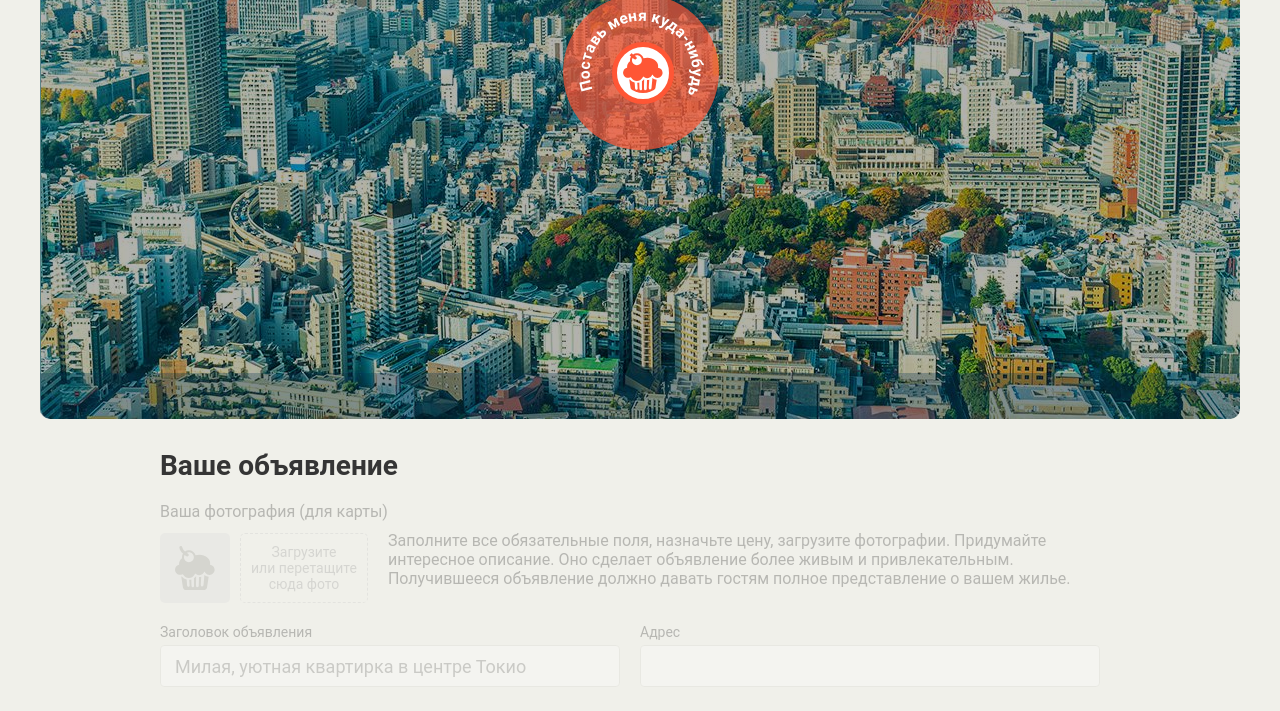
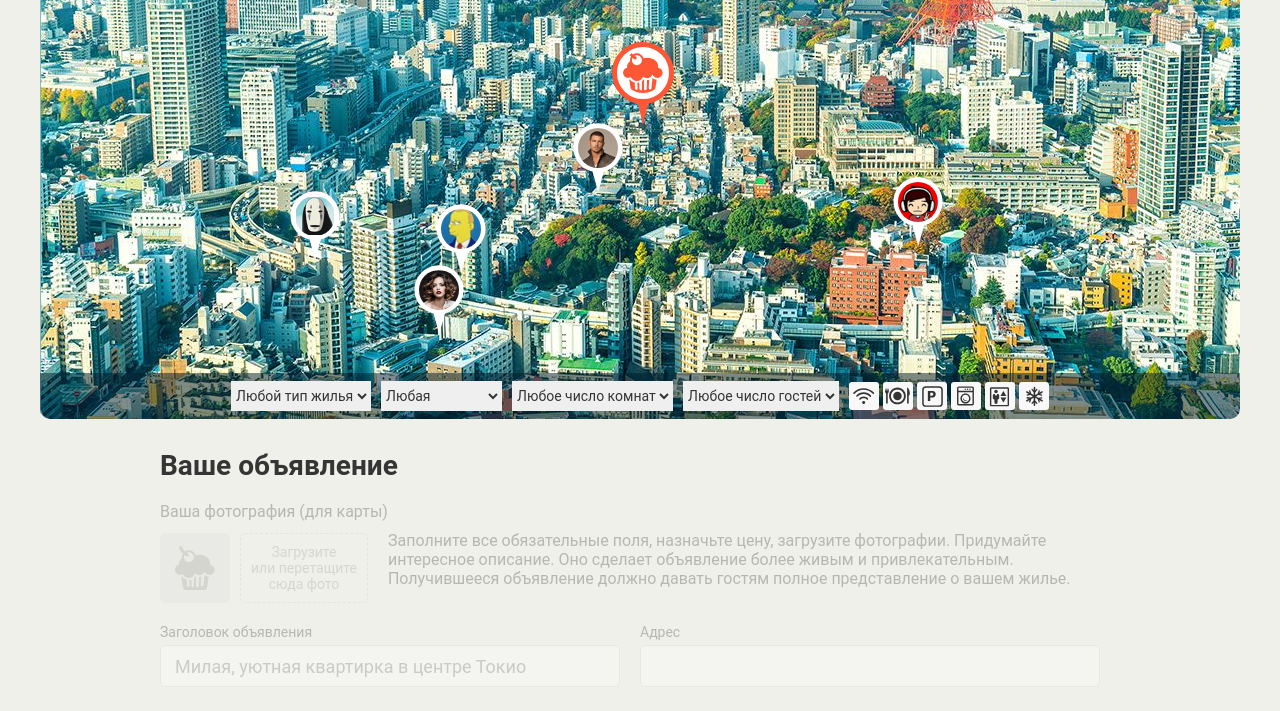
Before and after one commit to akrayushkin/keksobooking, a website: page index.html in a window 1280 px wide. Shown: the part 331-1042 px from the top of the page. Drawn offline with Linux system fonts and the light colour scheme; files whose address does not match are found by name.

Commit message:
На основе созданного массива данных создал DOM-элементы, соответствующие меткам на карте. Отрисовал сгенерированные DOM-элементы на карте

```diff
--- a/index.html
+++ b/index.html
@@ -15,7 +15,7 @@
       <img src="img/keksobooking.svg" alt="Keksobooking. Кексы по соседству" width="215" height="45">
     </div>
 
-    <section class="map map--faded">
+    <section class="map">
       <div class="map__pins">
         <div class="map__overlay">
           <h2 class="map__title">И снова Токио!</h2>
@@ -265,5 +265,6 @@
     <button type="button" class="map__pin" style="left: 200px; top: 400px;"><img src="img/avatars/user07.png" width="40" height="40" draggable="false" alt="Метка объявления"></button>
   </template>
 
+  <script src="js/map.js"></script>
 </body>
 </html>
--- a/js/map.js
+++ b/js/map.js
@@ -1,7 +1,9 @@
 'use strict';
 var map = document.querySelector('.map');
+var mapPinMain = map.querySelector('.map__pin--main');
+var widthMap = map.clientWidth;
+var mapPins = map.querySelector('.map__pins');
 
-var widthMap = map.clientWidth;
 
 var QUANTITY_AD = 8;
 var TITLE = ['Большая уютная квартира', 'Маленькая неуютная квартира', 'Огромный прекрасный дворец', 'Маленький ужасный дворец', 'Красивый гостевой домик', 'Некрасивый негостеприимный домик', 'Уютное бунгало далеко от моря', 'Неуютное бунгало по колено в воде'];
@@ -85,3 +87,29 @@ function createSimilarAd(quantity) {
 }
 
 var ads = createSimilarAd(QUANTITY_AD);
+
+var mapPinTemplate = document.querySelector('template')
+.content
+.querySelector('.map__pin');
+
+var renderMapPin = function (pin) {
+  var mapPin = mapPinTemplate.cloneNode(true);
+
+  mapPin.style = 'left: ' + pin.location.x + 'px; top: ' + pin.location.y + 'px';
+  mapPin.querySelector('img').src = pin.author.avatar;
+  mapPin.querySelector('img').alt = pin.offer.title;
+
+  return mapPin;
+};
+
+var fillingMap = function (mapPinList) {
+  var fragment = document.createDocumentFragment();
+
+  for (var i = 0; i < ads.length; i++) {
+    fragment.appendChild(renderMapPin(ads[i]));
+  }
+
+  mapPinList.appendChild(fragment);
+};
+
+fillingMap(mapPins);
```
